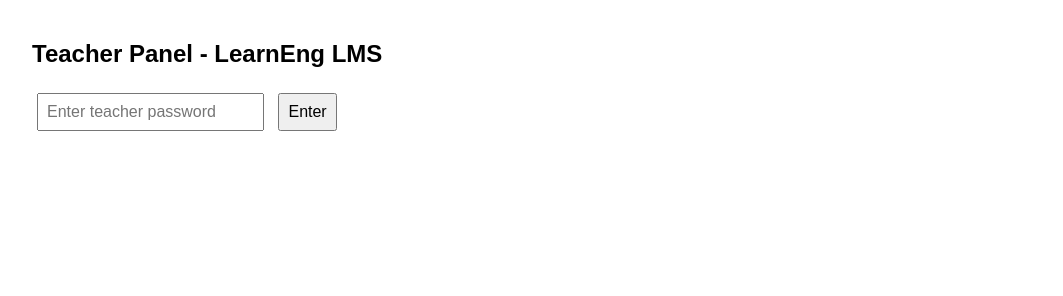
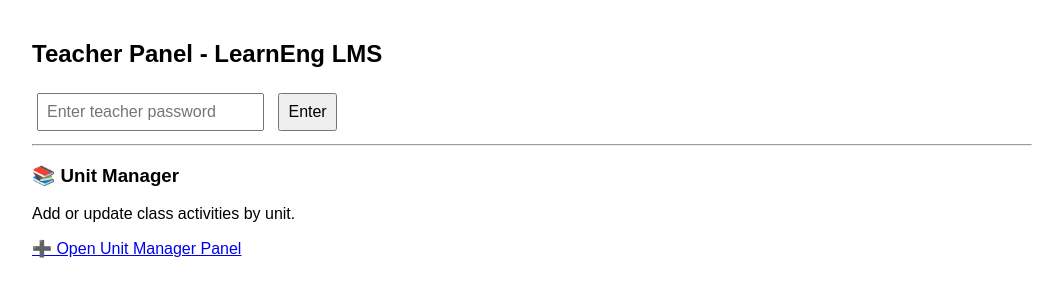
Before and after one commit to LearnEngLMS/LearEng-LMS, a plain HTML site: page teacher_panel.html in a window 1280 px wide. Shown: the whole page, without its empty margins (108-1171 px from the left). Drawn offline with Linux system fonts and the light colour scheme.

Commit message:
Update teacher_panel.html

```diff
--- a/teacher_panel.html
+++ b/teacher_panel.html
@@ -59,7 +59,12 @@
     <tbody id="studentList"></tbody>
   </table>
 </div>
-
+<hr />
+<h3>📚 Unit Manager</h3>
+<p>Add or update class activities by unit.</p>
+<a href="unit_manager.html" target="_blank">
+  ➕ Open Unit Manager Panel
+</a>
 <script type="module">
 import { initializeApp } from "https://www.gstatic.com/firebasejs/10.11.0/firebase-app.js";
 import { getFirestore, collection, getDocs, setDoc, doc, updateDoc, deleteDoc, getDoc, arrayUnion, query, where } from "https://www.gstatic.com/firebasejs/10.11.0/firebase-firestore.js";
```
